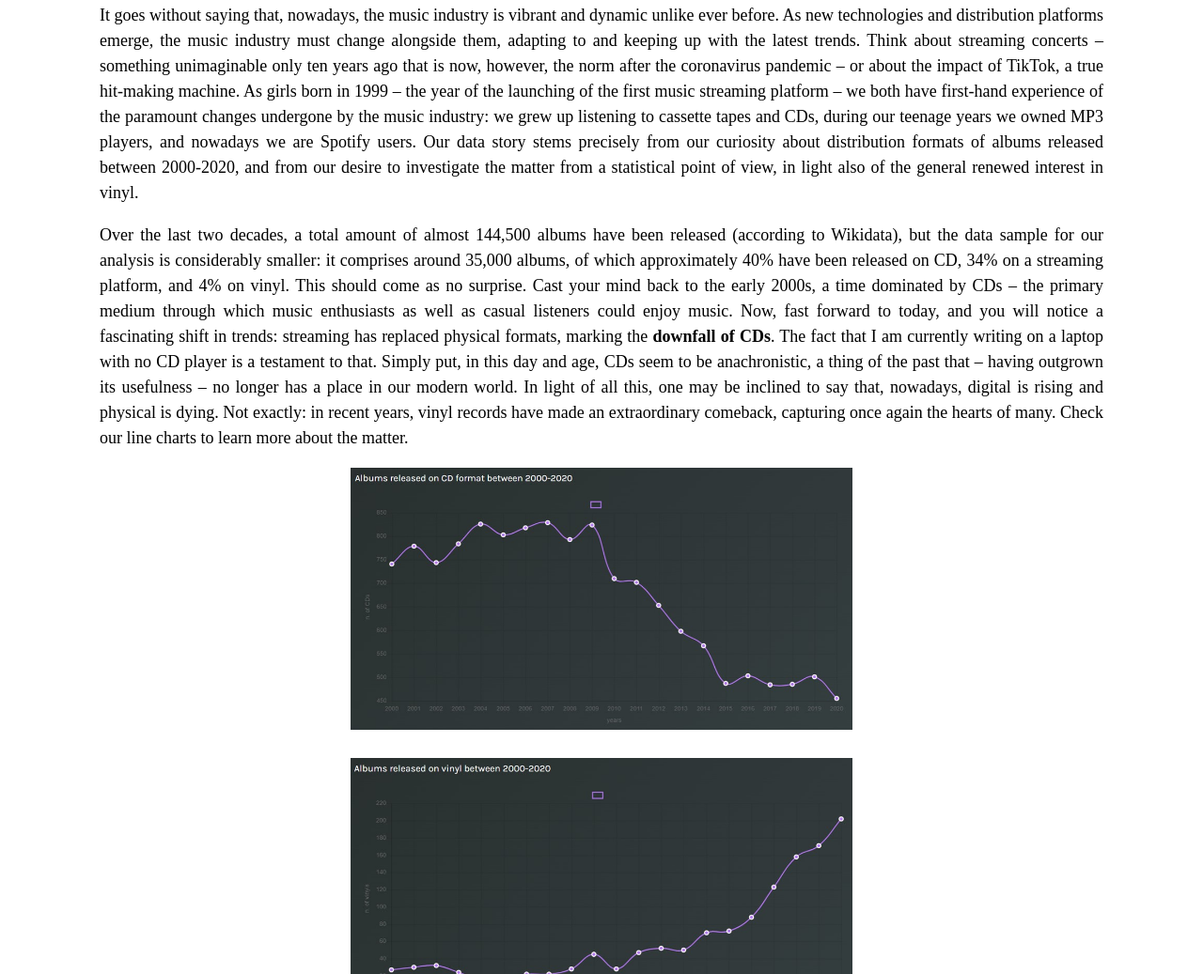
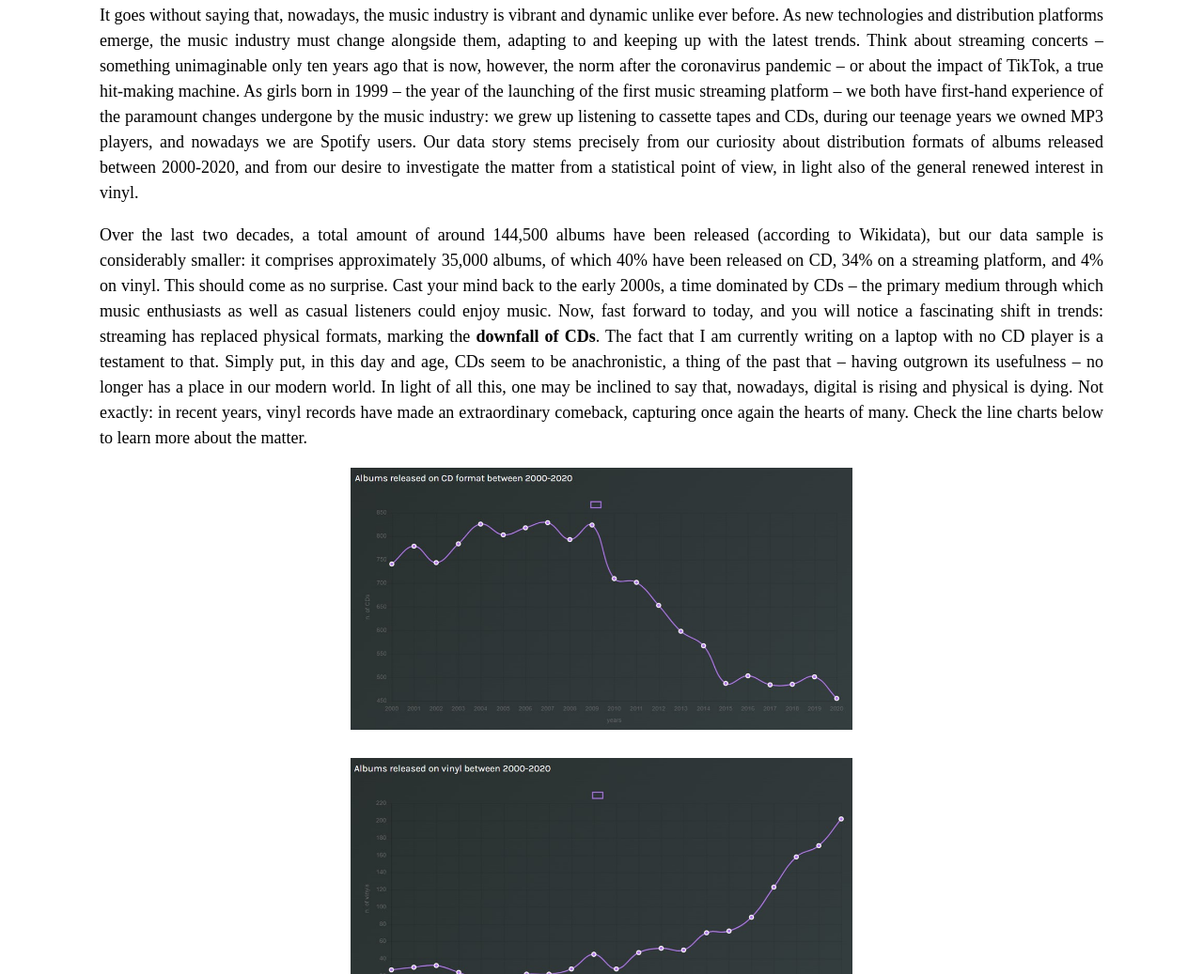
Before and after one commit to elenamaurizzi/articolo1prova, a plain HTML site: page index.html in a window 1280 px wide. Shown: the part 706-1743 px from the top of the page at 94% size. Drawn offline with nearby package versions, Linux system fonts and the light colour scheme.

Commit message:
Update index.html

```diff
--- a/index.html
+++ b/index.html
@@ -142,8 +142,8 @@ footer {
     our curiosity about distribution formats of albums released between 2000-2020, and from our desire to investigate the
     matter from a statistical point of view, in light also of the general renewed interest in vinyl.</p>
 
- <p align="justify">Over the last two decades, a total amount of almost 144,500 albums have been released (according to Wikidata),
-    but the data sample for our analysis is considerably smaller: it comprises around 35,000 albums, of which approximately 40% have
+ <p align="justify">Over the last two decades, a total amount of around 144,500 albums have been released (according to Wikidata),
+    but our data sample is considerably smaller: it comprises approximately 35,000 albums, of which 40% have
     been released on CD, 34% on a streaming platform, and 4% on vinyl. This should come as no surprise. Cast your mind back to the
     early 2000s, a time dominated by CDs – the primary medium through which music enthusiasts as well as casual listeners could enjoy
     music. Now, fast forward to today, and you will notice a fascinating shift in trends: streaming has replaced physical formats,
@@ -151,7 +151,7 @@ footer {
     put, in this day and age, CDs seem to be anachronistic, a thing of the past that – having outgrown its usefulness – no longer has
     a place in our modern world. In light of all this, one may be inclined to say that, nowadays, digital is rising and physical is
     dying. Not exactly: in recent years, vinyl records have made an extraordinary comeback, capturing once again the hearts of many.
-    Check our line charts to learn more about the matter.</p>
+    Check the line charts below to learn more about the matter.</p>
 
     <img src="linechartCD.jpg" alt="CD linechart" style="width: 50%;">
  <br>
```
